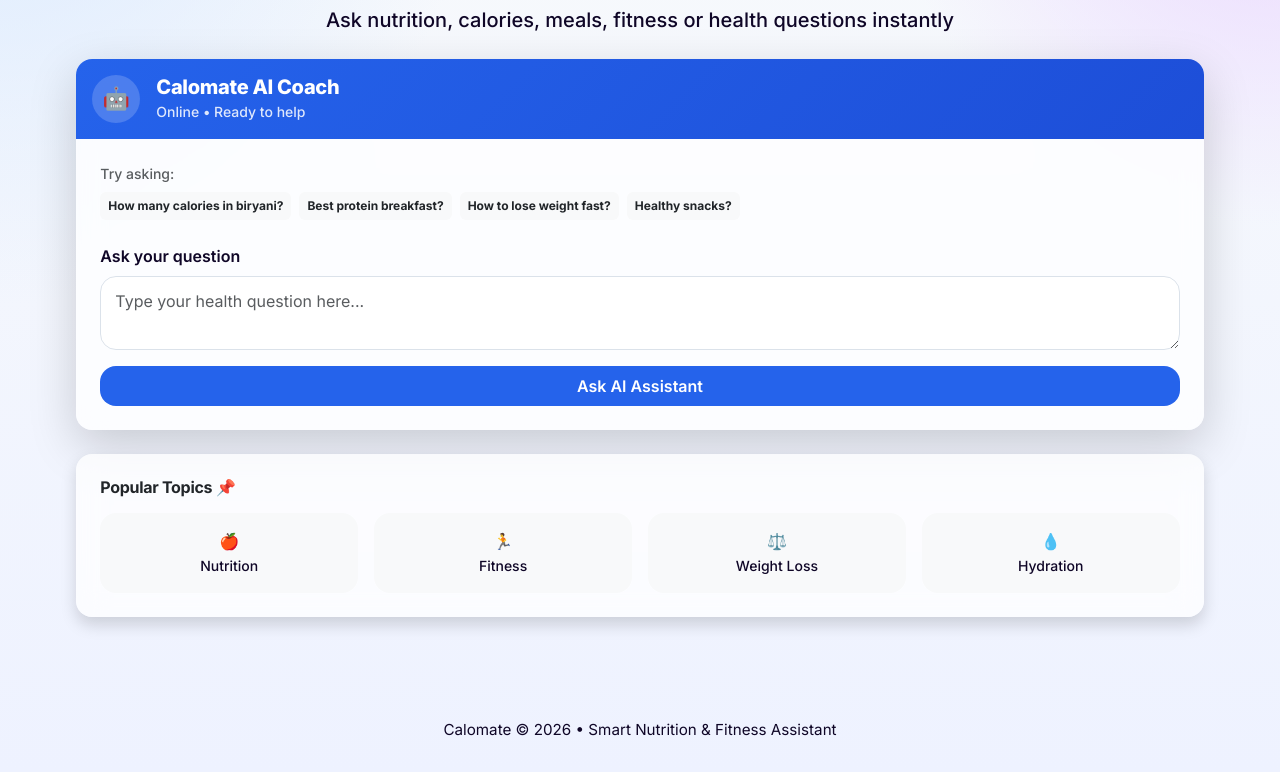
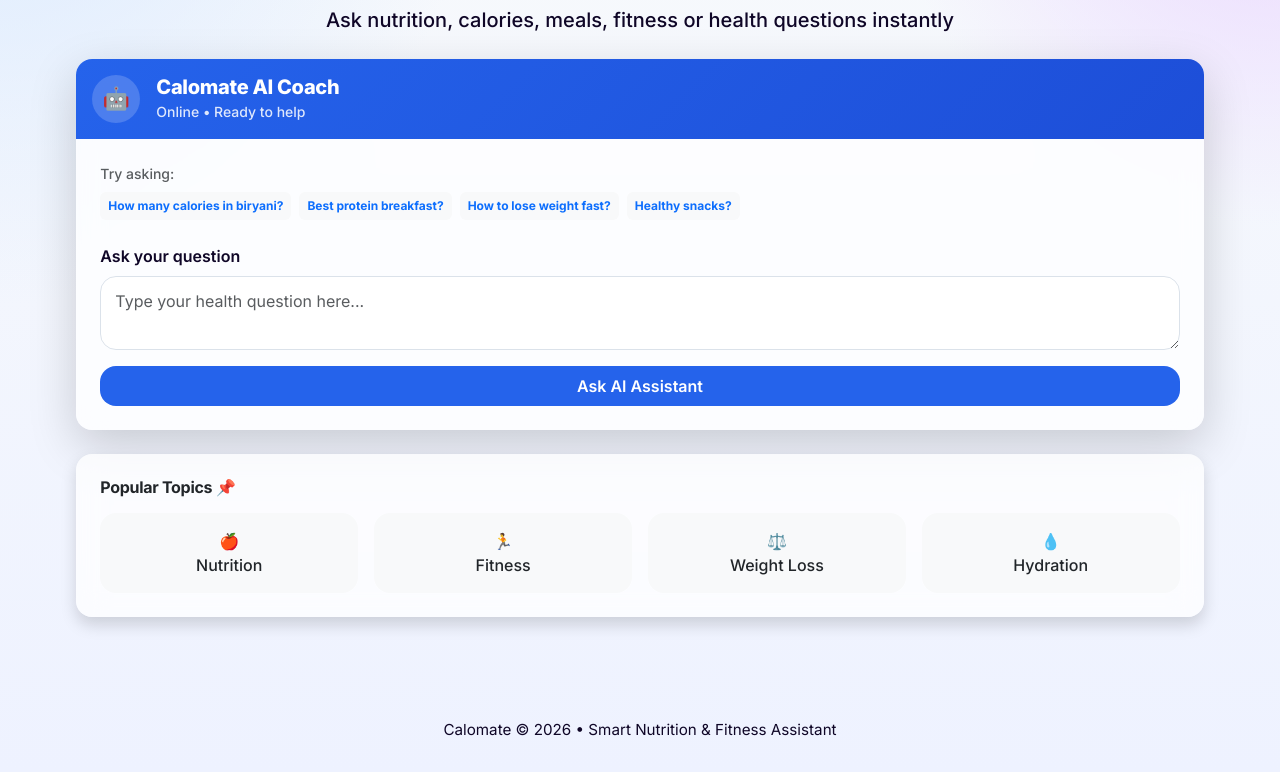
Before and after one commit to sohailasahmed/Calomate-Affable-Nutritionist, a Django app: page /chat/ in a window 1280 px wide. Shown: the part 172-944 px from the top of the page. Run offline with Django 5.2, Linux system fonts and the light colour scheme; the visitor is signed in with stand-in values (Sample User, id 1).

Commit message:
Minor UI Bug fixes pending

```diff
--- a/diet/templates/diet/add_meal.html
+++ b/diet/templates/diet/add_meal.html
@@ -125,8 +125,8 @@ class="form-select form-select-lg mb-4">
 <!-- CALORIES -->
 <div class="btn btn-outline-dark rounded-4 text-center p-3 fs-5 mb-4" >
 Estimated Calories:
-<strong class="text-primary
-<span id="calories">0</span> kcal
+<strong class="text-primary">
+<span id="calories" class="text-primary">0</span> kcal
 </strong>
 </div>
 
--- a/templates/about.html
+++ b/templates/about.html
@@ -153,7 +153,7 @@
 
 <!-- FOOTER -->
 <div class="text-center mt-5">
-    <small class="text-muted">
+    <small class="text-primary"">
         © 2026 Calomate • Smart Nutrition & Wellness Platform
     </small>
 </div>
--- a/templates/base.html
+++ b/templates/base.html
@@ -212,7 +212,7 @@ color:#94a3b8;
 
 body.dark-mode,
 body.dark-mode p,
-body.dark-mode span,
+/* body.dark-mode span, */
 body.dark-mode small,
 body.dark-mode li,
 body.dark-mode label,
--- a/templates/chatbot/chat.html
+++ b/templates/chatbot/chat.html
@@ -50,10 +50,10 @@
                         <small class="text-muted d-block mb-2">Try asking:</small>
 
                         <div class="d-flex flex-wrap gap-2">
-                            <span class="badge bg-light text-dark p-2">How many calories in biryani?</span>
-                            <span class="badge bg-light text-dark p-2">Best protein breakfast?</span>
-                            <span class="badge bg-light text-dark p-2">How to lose weight fast?</span>
-                            <span class="badge bg-light text-dark p-2">Healthy snacks?</span>
+                            <span class="badge bg-light text-primary p-2">How many calories in biryani?</span>
+                            <span class="badge bg-light text-primary p-2">Best protein breakfast?</span>
+                            <span class="badge bg-light text-primary p-2">How to lose weight fast?</span>
+                            <span class="badge bg-light text-primary p-2">Healthy snacks?</span>
                         </div>
                     </div>
 
@@ -109,25 +109,25 @@
 
                     <div class="col-md-3">
                         <div class="p-3 rounded-4 bg-light">
-                            🍎<br><small>Nutrition</small>
+                            🍎<br><span class="text-dark">Nutrition</span>
                         </div>
                     </div>
 
                     <div class="col-md-3">
                         <div class="p-3 rounded-4 bg-light">
-                            🏃<br><small>Fitness</small>
+                            🏃<br><span class="text-dark">Fitness</span>
                         </div>
                     </div>
 
                     <div class="col-md-3">
                         <div class="p-3 rounded-4 bg-light">
-                            ⚖️<br><small>Weight Loss</small>
+                            ⚖️<br><span class="text-dark">Weight Loss</span>
                         </div>
                     </div>
 
                     <div class="col-md-3">
                         <div class="p-3 rounded-4 bg-light">
-                            💧<br><small>Hydration</small>
+                            💧<br><span class="text-dark">Hydration</span>
                         </div>
                     </div>
 
```
